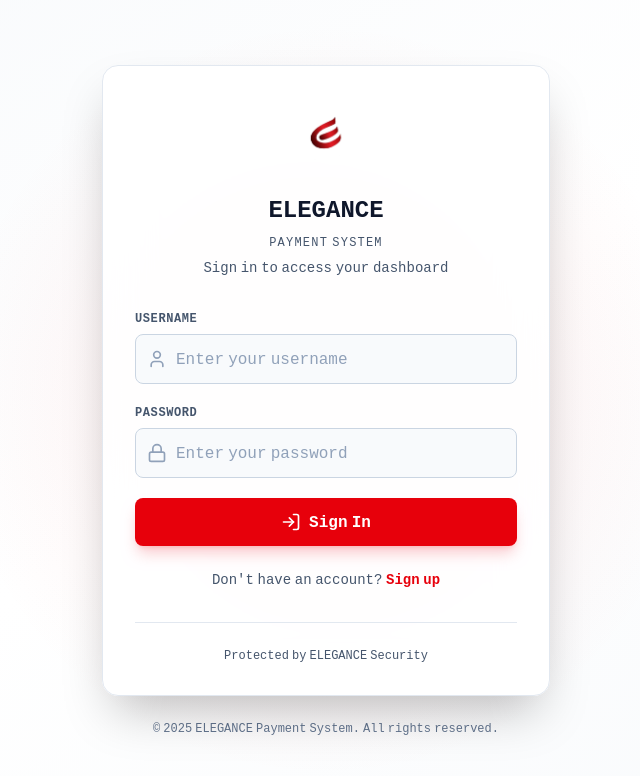
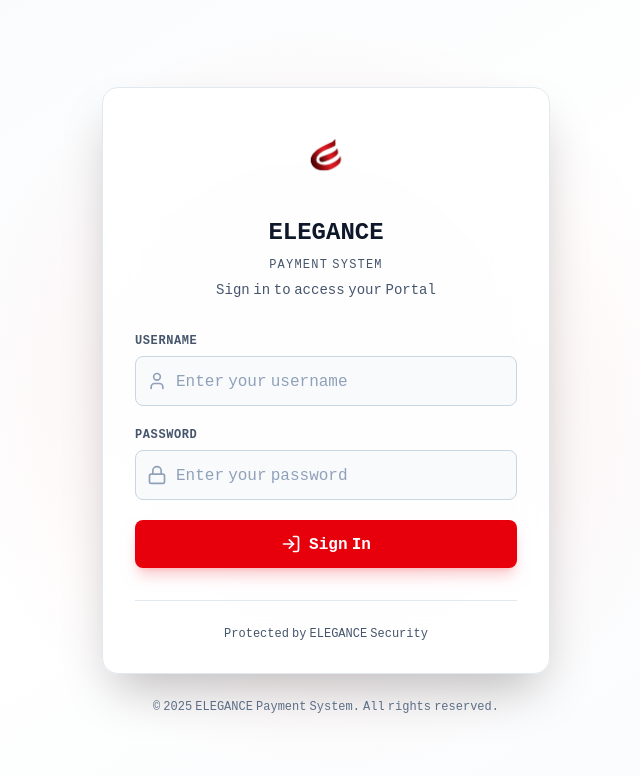
Before and after one commit to FirstElegance/payment-gateway-dashboard, a React (Vite) app: page /login in a window 1280 px wide. Shown: the top 776 px of the page, without its empty margins (314-954 px from the left). Built offline with nearby package versions, Linux system fonts and the light colour scheme; no server answers; what chartjs-plugin-zoom would draw is missing.

Commit message:
fix:login

```diff
--- a/src/components/Login.jsx
+++ b/src/components/Login.jsx
@@ -57,7 +57,7 @@ const Login = () => {
             </div>
             <h1 className="text-2xl font-bold text-slate-900 dark:text-white mb-2 transition-colors">ELEGANCE</h1>
             <p className="text-xs text-slate-600 dark:text-slate-400 uppercase tracking-widest transition-colors">Payment System</p>
-            <p className="text-sm text-slate-600 dark:text-slate-500 mt-2 transition-colors">Sign in to access your dashboard</p>
+            <p className="text-sm text-slate-600 dark:text-slate-500 mt-2 transition-colors">Sign in to access your Portal</p>
           </div>
 
           {/* Error Message */}
@@ -133,7 +133,7 @@ const Login = () => {
           </form>
 
           {/* Register Link */}
-          <div className="mt-6 text-center">
+          {/* <div className="mt-6 text-center">
             <p className="text-sm text-slate-600 dark:text-slate-400 transition-colors">
               Don't have an account?{' '}
               <Link
@@ -143,7 +143,7 @@ const Login = () => {
                 Sign up
               </Link>
             </p>
-          </div>
+          </div> */}
 
           {/* Footer */}
           <div className="mt-8 pt-6 border-t border-slate-200 dark:border-slate-800 text-center transition-colors">
```
